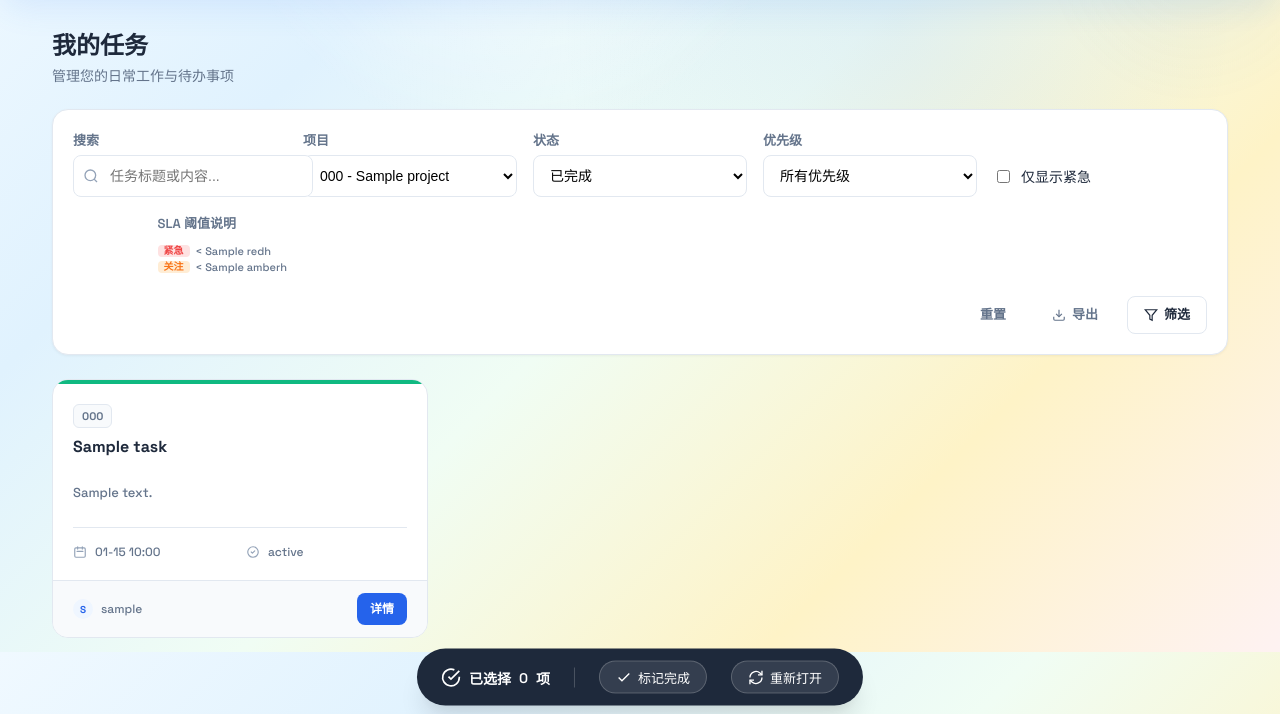
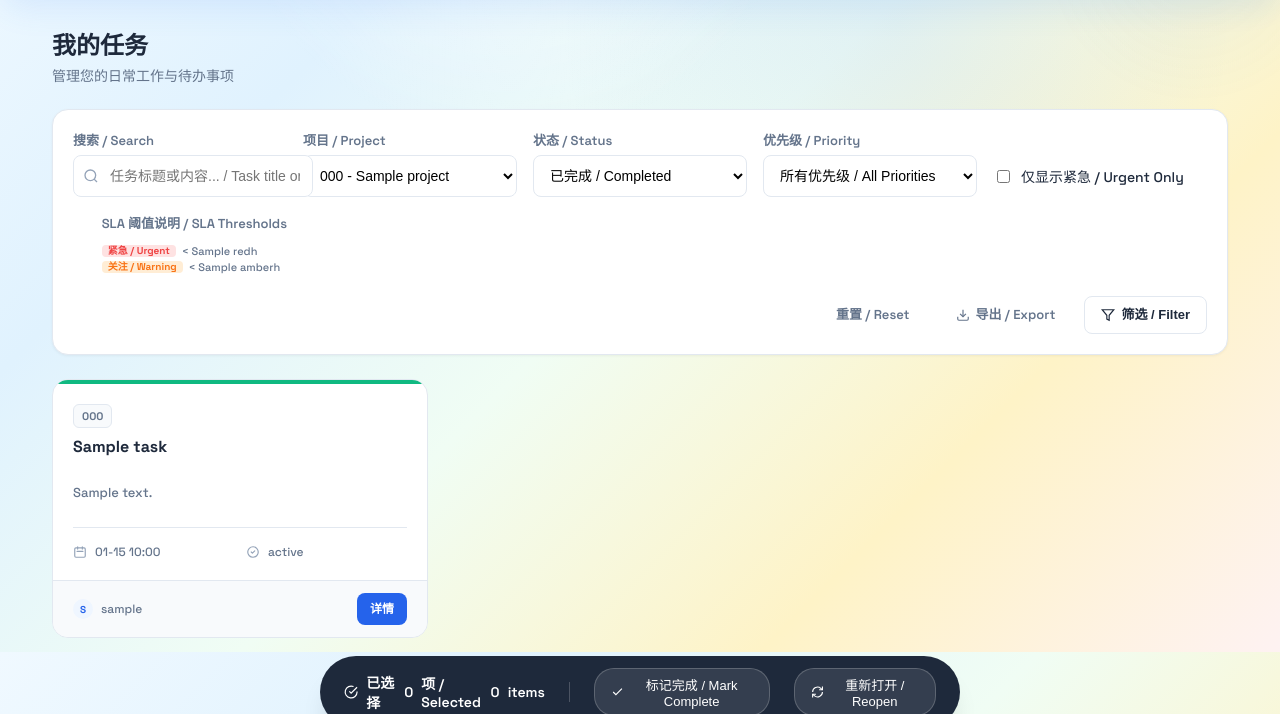
Before and after one commit to xuezhang789/workreport, a Django app: template templates/reports/task_list.html in a window 1280 px wide. Shown: the part 148-862 px from the top of the page. Run offline with Django 3.2, Linux system fonts and the light colour scheme; the template is opened without the code that fills it: most values are stand-ins (such as "Sample title", 1, 10 or a date in 2020).

Commit message:
优化模板文案提示

```diff
--- a/templates/reports/task_list.html
+++ b/templates/reports/task_list.html
@@ -486,9 +486,9 @@
         <form method="get" id="filterForm">
             <div class="filter-grid">
                 <div class="form-group" style="flex: 2; min-width: 240px;">
-                    <label class="form-label" for="q">搜索</label>
+                    <label class="form-label" for="q">搜索 / Search</label>
                     <div style="position: relative;">
-                        <input type="text" id="q" name="q" class="form-input" style="width: 100%; padding-left: 36px;" placeholder="任务标题或内容..." value="{{ q }}">
+                        <input type="text" id="q" name="q" class="form-input" style="width: 100%; padding-left: 36px;" placeholder="任务标题或内容... / Task title or content..." value="{{ q }}">
                         <svg style="position: absolute; left: 10px; top: 50%; transform: translateY(-50%); color: var(--text-muted);" width="16" height="16" viewBox="0 0 24 24" fill="none" stroke="currentColor" stroke-width="2">
                             <circle cx="11" cy="11" r="8"></circle>
                             <line x1="21" y1="21" x2="16.65" y2="16.65"></line>
@@ -497,9 +497,9 @@
                 </div>
 
                 <div class="form-group">
-                    <label class="form-label" for="project">项目</label>
+                    <label class="form-label" for="project">项目 / Project</label>
                     <select id="project" name="project" class="form-select">
-                        <option value="">所有项目</option>
+                        <option value="">所有项目 / All Projects</option>
                         {% for p in projects %}
                         <option value="{{ p.id }}" {% if project_id == p.id %}selected{% endif %}>{{ p.code }} - {{ p.name }}</option>
                         {% endfor %}
@@ -507,21 +507,21 @@
                 </div>
 
                 <div class="form-group">
-                    <label class="form-label" for="status">状态</label>
+                    <label class="form-label" for="status">状态 / Status</label>
                     <select id="status" name="status" class="form-select">
-                        <option value="">所有状态</option>
-                        <option value="pending" {% if status == 'pending' %}selected{% endif %}>未开始</option>
-                        <option value="in_progress" {% if status == 'in_progress' %}selected{% endif %}>进行中</option>
-                        <option value="completed" {% if status == 'completed' %}selected{% endif %}>已完成</option>
-                        <option value="on_hold" {% if status == 'on_hold' %}selected{% endif %}>挂起</option>
-                        <option value="overdue" {% if status == 'overdue' %}selected{% endif %}>逾期</option>
+                        <option value="">所有状态 / All Status</option>
+                        <option value="pending" {% if status == 'pending' %}selected{% endif %}>未开始 / Pending</option>
+                        <option value="in_progress" {% if status == 'in_progress' %}selected{% endif %}>进行中 / In Progress</option>
+                        <option value="completed" {% if status == 'completed' %}selected{% endif %}>已完成 / Completed</option>
+                        <option value="on_hold" {% if status == 'on_hold' %}selected{% endif %}>挂起 / On Hold</option>
+                        <option value="overdue" {% if status == 'overdue' %}selected{% endif %}>逾期 / Overdue</option>
                     </select>
                 </div>
 
                 <div class="form-group">
-                    <label class="form-label" for="priority">优先级</label>
+                    <label class="form-label" for="priority">优先级 / Priority</label>
                     <select id="priority" name="priority" class="form-select">
-                        <option value="">所有优先级</option>
+                        <option value="">所有优先级 / All Priorities</option>
                         {% for p_val, p_label in priorities %}
                         <option value="{{ p_val }}" {% if priority == p_val %}selected{% endif %}>{{ p_label }}</option>
                         {% endfor %}
@@ -532,19 +532,19 @@
                      <label class="form-label">&nbsp;</label>
                      <label style="display: flex; align-items: center; gap: 8px; height: 42px; cursor: pointer;">
                         <input type="checkbox" name="hot" value="1" {% if hot %}checked{% endif %} onchange="this.form.submit()">
-                        <span style="font-size: 14px; font-weight: 500; color: var(--text-main);">仅显示紧急</span>
+                        <span style="font-size: 14px; font-weight: 500; color: var(--text-main);">仅显示紧急 / Urgent Only</span>
                      </label>
                 </div>
 
                 <div class="form-group" style="flex: 0 0 auto; margin-left: auto;">
-                    <label class="form-label">SLA 阈值说明</label>
+                    <label class="form-label">SLA 阈值说明 / SLA Thresholds</label>
                     <div style="font-size: 11px; color: var(--text-secondary); display: flex; flex-direction: column; justify-content: center; height: 42px;">
                         <div style="display: flex; align-items: center; gap: 6px;">
-                            <span class="sla-badge sla-red" style="font-size: 10px; padding: 1px 6px;">紧急</span>
+                            <span class="sla-badge sla-red" style="font-size: 10px; padding: 1px 6px;">紧急 / Urgent</span>
                             <span>&lt; {{ sla_thresholds.red }}h</span>
                         </div>
                         <div style="display: flex; align-items: center; gap: 6px; margin-top: 2px;">
-                            <span class="sla-badge sla-orange" style="font-size: 10px; padding: 1px 6px;">关注</span>
+                            <span class="sla-badge sla-orange" style="font-size: 10px; padding: 1px 6px;">关注 / Warning</span>
                             <span>&lt; {{ sla_thresholds.amber }}h</span>
                         </div>
                     </div>
@@ -552,20 +552,20 @@
             </div>
 
             <div class="filter-actions">
-                <a href="{% url 'reports:task_list' %}" class="btn btn-ghost">重置</a>
+                <a href="{% url 'reports:task_list' %}" class="btn btn-ghost">重置 / Reset</a>
                 <a href="{% url 'reports:task_export' %}?{{ request.GET.urlencode }}" class="btn btn-ghost">
                     <svg width="14" height="14" viewBox="0 0 24 24" fill="none" stroke="currentColor" stroke-width="2">
                         <path d="M21 15v4a2 2 0 0 1-2 2H5a2 2 0 0 1-2-2v-4"></path>
                         <polyline points="7 10 12 15 17 10"></polyline>
                         <line x1="12" y1="15" x2="12" y2="3"></line>
                     </svg>
-                    导出
+                    导出 / Export
                 </a>
                 <button type="submit" class="btn btn-secondary">
                     <svg width="14" height="14" viewBox="0 0 24 24" fill="none" stroke="currentColor" stroke-width="2">
                         <polygon points="22 3 2 3 10 12.46 10 19 14 21 14 12.46 22 3"></polygon>
                     </svg>
-                    筛选
+                    筛选 / Filter
                 </button>
             </div>
         </form>
@@ -652,9 +652,9 @@
             <svg class="empty-icon" fill="none" stroke="currentColor" viewBox="0 0 24 24">
                 <path stroke-linecap="round" stroke-linejoin="round" stroke-width="1.5" d="M9 5H7a2 2 0 00-2 2v12a2 2 0 002 2h10a2 2 0 002-2V7a2 2 0 00-2-2h-2M9 5a2 2 0 002 2h2a2 2 0 002-2M9 5a2 2 0 012-2h2a2 2 0 012 2m-6 9l2 2 4-4"></path>
             </svg>
-            <h3 style="font-size: 18px; font-weight: 700; color: var(--text-main); margin-bottom: 8px;">没有找到任务</h3>
-            <p style="margin-bottom: 24px;">尝试调整筛选条件，或者到项目中创建新任务。</p>
-            <a href="{% url 'reports:task_list' %}" class="btn btn-secondary">清除筛选</a>
+            <h3 style="font-size: 18px; font-weight: 700; color: var(--text-main); margin-bottom: 8px;">没有找到任务 / No tasks found</h3>
+            <p style="margin-bottom: 24px;">尝试调整筛选条件，或者到项目中创建新任务。<br>Try adjusting filters or create a new task.</p>
+            <a href="{% url 'reports:task_list' %}" class="btn btn-secondary">清除筛选 / Clear Filters</a>
         </div>
         {% endif %}
     </form>
@@ -663,8 +663,8 @@
     {% if page_obj.paginator.num_pages > 1 %}
     <div class="pagination-container">
         <div class="pagination-info">
-            <span>共 {{ page_obj.paginator.count }} 个任务</span>
-            <span>显示第 {{ page_obj.start_index }}-{{ page_obj.end_index }} 条</span>
+            <span>共 {{ page_obj.paginator.count }} 个任务 / Total tasks</span>
+            <span>显示第 {{ page_obj.start_index }}-{{ page_obj.end_index }} 条 / Showing {{ page_obj.start_index }}-{{ page_obj.end_index }}</span>
         </div>
 
         <div class="pagination-controls">
@@ -706,10 +706,10 @@
         </div>
 
         <div class="jump-to-page">
-            前往
+            前往 / Go to
             <input type="number" class="jump-input" min="1" max="{{ page_obj.paginator.num_pages }}" value="{{ page_obj.number }}"
                 onkeydown="if(event.key === 'Enter') { const val = Math.max(1, Math.min({{ page_obj.paginator.num_pages }}, this.value)); const url = new URL(window.location); url.searchParams.set('page', val); window.location = url; }">
-            页
+            页 / Page
         </div>
     </div>
     {% endif %}
@@ -721,16 +721,16 @@
                 <path d="M22 11.08V12a10 10 0 1 1-5.93-9.14"></path>
                 <polyline points="22 4 12 14.01 9 11.01"></polyline>
             </svg>
-            已选择 <span id="selectedCount">0</span> 项
+            已选择 <span id="selectedCount">0</span> 项 / Selected <span id="selectedCount">0</span> items
         </div>
         <div style="height: 20px; width: 1px; background: rgba(255,255,255,0.2);"></div>
         <button type="button" class="bulk-btn" onclick="submitBulkAction('complete')">
             <svg width="16" height="16" viewBox="0 0 24 24" fill="none" stroke="currentColor" stroke-width="2"><polyline points="20 6 9 17 4 12"></polyline></svg>
-            标记完成
+            标记完成 / Mark Complete
         </button>
         <button type="button" class="bulk-btn" onclick="submitBulkAction('reopen')">
             <svg width="16" height="16" viewBox="0 0 24 24" fill="none" stroke="currentColor" stroke-width="2"><path d="M21 2v6h-6"></path><path d="M3 12a9 9 0 0 1 15-6.7L21 8"></path><path d="M3 22v-6h6"></path><path d="M21 12a9 9 0 0 1-15 6.7L3 16"></path></svg>
-            重新打开
+            重新打开 / Reopen
         </button>
     </div>
 
```
Also changed, not shown: templates/reports/daily_report_form.html (+24 -24 lines), templates/reports/workbench.html (+10 -10 lines).
